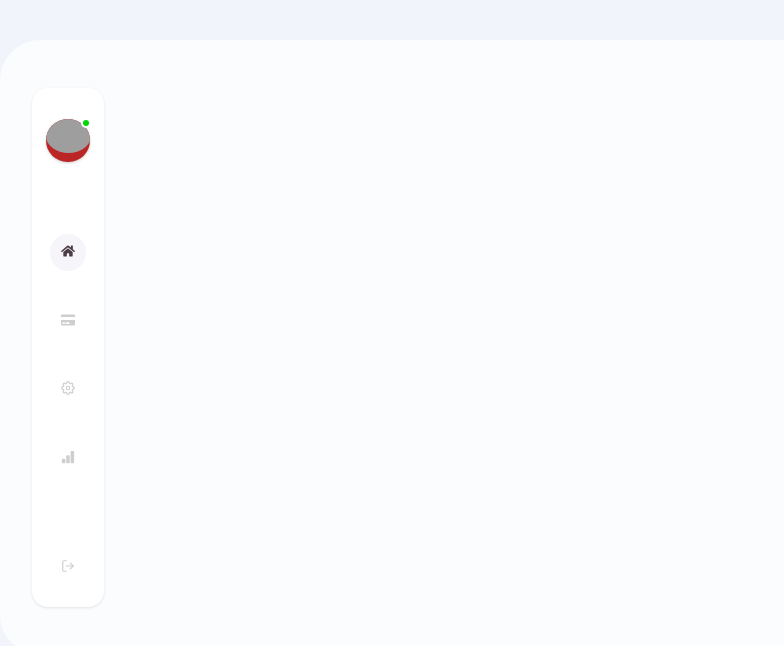
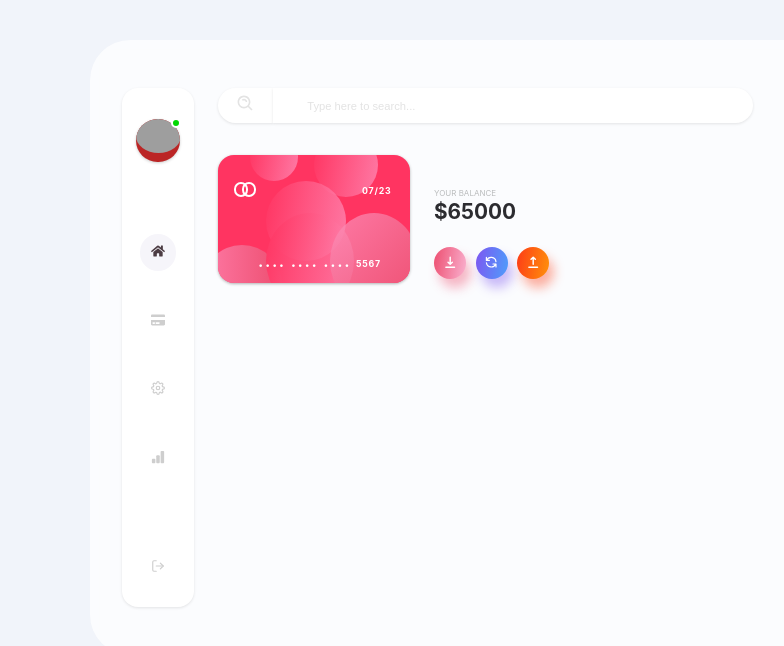
Before and after one commit to elboj/Banking-App-Dashboard, a React (Create React App) app: page / in a window 1280 px wide. Shown: the top 646 px of the page, without its empty margins (100-884 px from the left). Built offline with nearby package versions, Linux system fonts and the light colour scheme; grey boxes are pictures that could not be loaded.

Commit message:
changes to App.js

```diff
--- a/src/App.js
+++ b/src/App.js
@@ -1,13 +1,16 @@
 /* eslint-disable */
 import React, { useState, useEffect } from "react";
-import Sidebar from "./components/Sidebar/Sidebar";
+// import Sidebar from "./components/Sidebar/Sidebar";
+import { Sidebar, SearchBar } from "./components/index";
 import "./index.css";
 
 function App() {
+  const [hidden, setHidden] = useState(true);
   return (
     <main>
       <section className="container">
-        <Sidebar />
+        {hidden && <Sidebar />}
+        <SearchBar />
       </section>
     </main>
   );
--- a/src/index.css
+++ b/src/index.css
@@ -9,7 +9,7 @@ main {
 }
 .container {
   display: flex;
-  width: 90%;
+  width: 75%;
   height: auto;
   border-radius: 2.5rem;
   padding: 3rem 0;
```
